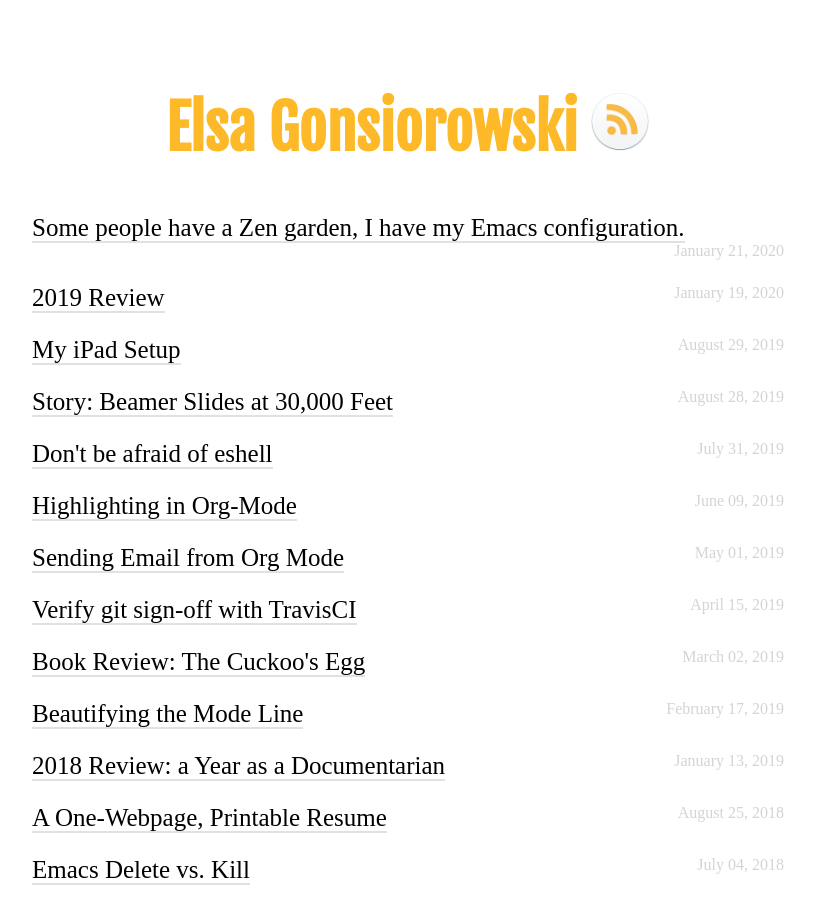
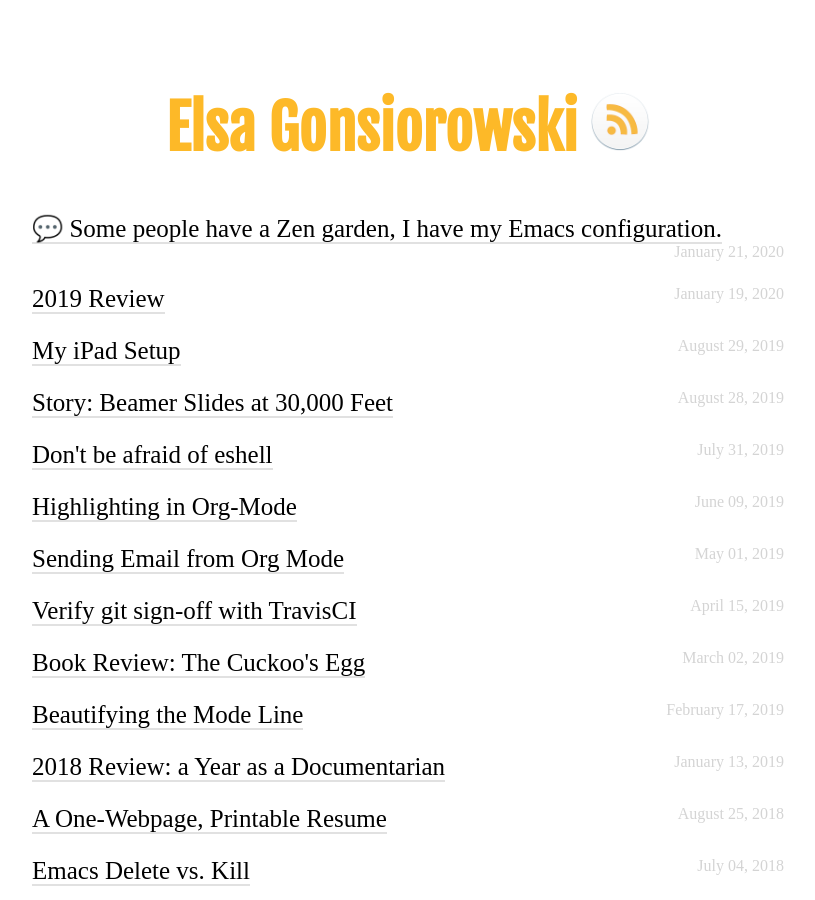
Before and after one commit to gonsie/gonsie.github.io, a Jekyll site: the page built from blorg/index.html, in a window 1280 px wide and 900 px high. Shown: the whole window, without its empty margins (232-1047 px from the left). Built offline with Jekyll 4.4.1, drawn with Linux system fonts in a browser that asks for light colours; some web fonts are replaced.

Commit message:
add emoji based on layout
Will this work?

```diff
--- a/blorg/index.html
+++ b/blorg/index.html
@@ -15,6 +15,9 @@
             <div class="post-preview">
                 <span class="post-title alignable pull-left">
                     <a class="post-link underline" href="{{ post.url | prepend: site.baseurl }}">
+                        {% if post.layout == "quote" %}
+                        💬
+                        {% endif %}
                         {{ post.title }}
                     </a>
                 </span>
```
